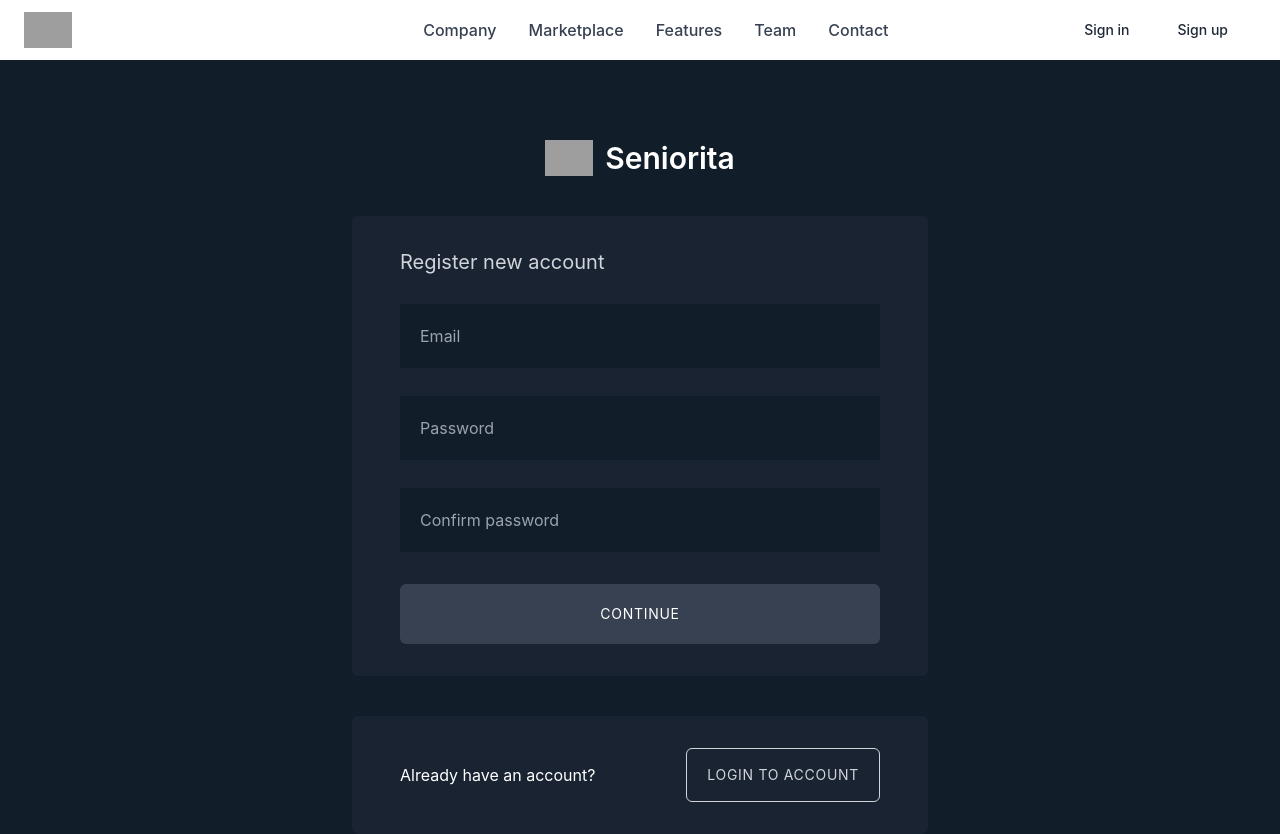
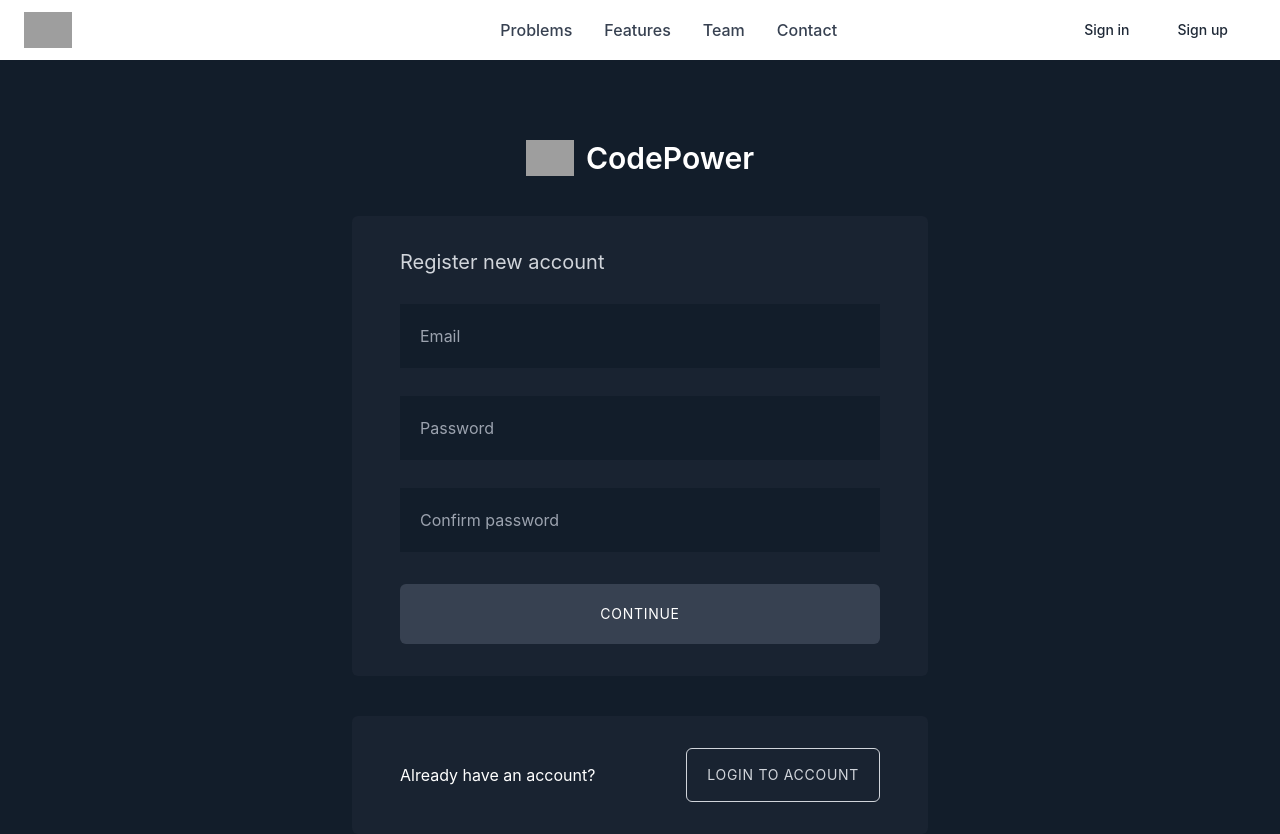
Before and after one commit to Akezh/Senior-Project, a Next.js app: page /auth in a window 1280 px wide. Built offline with nearby package versions, Linux system fonts and the light colour scheme; grey boxes are pictures that could not be loaded.

Commit message:
feat: rename seniorita to codepower

```diff
--- a/src/components/organisms/Header/component.tsx
+++ b/src/components/organisms/Header/component.tsx
@@ -13,7 +13,7 @@ export const Header: FC = () => {
               alt="Company Logo"
             />
             <span className="self-center text-xl font-semibold whitespace-nowrap dark:text-white">
-              Seniorita
+              CodePower
             </span>
           </Link>
           <div className="flex items-center lg:order-2">
@@ -82,15 +82,7 @@ export const Header: FC = () => {
                   href="#"
                   className="block py-2 pl-3 pr-4 text-gray-700 border-b border-gray-100 hover:bg-gray-50 lg:hover:bg-transparent lg:border-0 lg:hover:text-primary-700 lg:p-0 dark:text-gray-400 lg:dark:hover:text-white dark:hover:bg-gray-700 dark:hover:text-white lg:dark:hover:bg-transparent dark:border-gray-700"
                 >
-                  Company
-                </a>
-              </li>
-              <li>
-                <a
-                  href="#"
-                  className="block py-2 pl-3 pr-4 text-gray-700 border-b border-gray-100 hover:bg-gray-50 lg:hover:bg-transparent lg:border-0 lg:hover:text-primary-700 lg:p-0 dark:text-gray-400 lg:dark:hover:text-white dark:hover:bg-gray-700 dark:hover:text-white lg:dark:hover:bg-transparent dark:border-gray-700"
-                >
-                  Marketplace
+                  Problems
                 </a>
               </li>
               <li>
--- a/src/components/page/AuthPage/component.tsx
+++ b/src/components/page/AuthPage/component.tsx
@@ -126,7 +126,7 @@ export const AuthPage = () => {
             alt="Company Logo"
           />
           <span className="self-center text-3xl font-semibold whitespace-nowrap dark:text-white">
-            Seniorita
+            CodePower
           </span>
         </Link>
         <div className="px-12 py-8 mt-10 rounded-md bg-gray-750">
--- a/src/components/page/CoursePage/component.tsx
+++ b/src/components/page/CoursePage/component.tsx
@@ -14,18 +14,18 @@ export const CoursePage = () => {
 
         <div className="grid grid-rows-20 gap-4">
           <ProblemCard
-            title="2D Arrays"
-            subtitle="Problem solving stuff"
+            title="1D Arrays"
+            subtitle="Discover how to iterate and work with 1D Arrays"
             link="/"
           />
           <ProblemCard
             title="2D Arrays"
-            subtitle="Problem solving stuff"
+            subtitle="Explore matrices and the common problems"
             link="/"
           />
           <ProblemCard
-            title="2D Arrays"
-            subtitle="Problem solving stuff"
+            title="3D Arrays"
+            subtitle="Learn 3D arrays"
             link="/"
           />
         </div>
```
